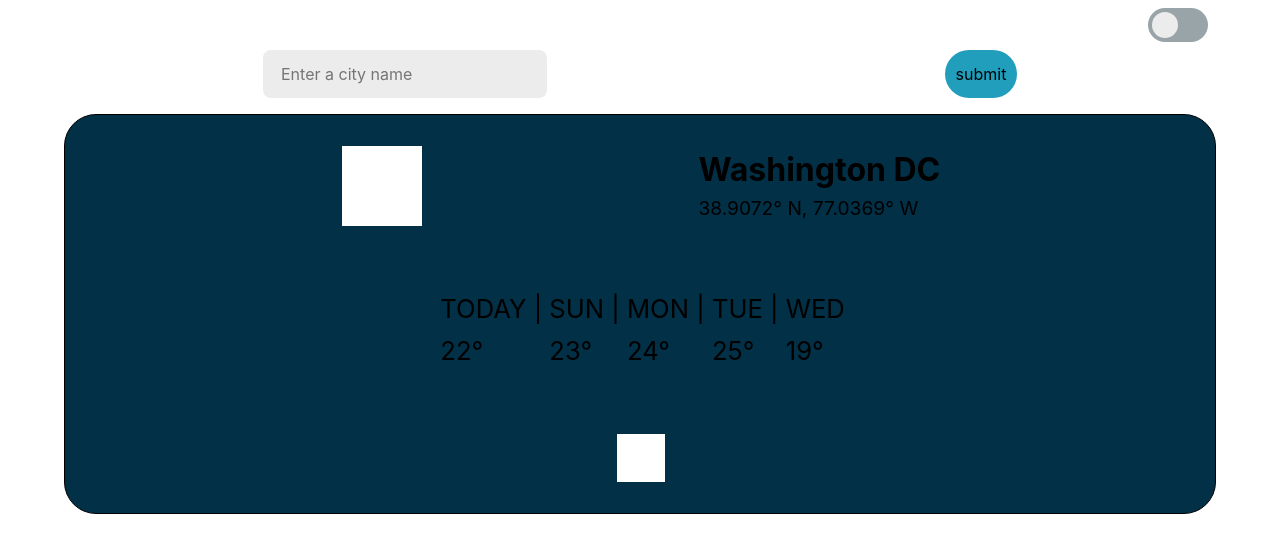
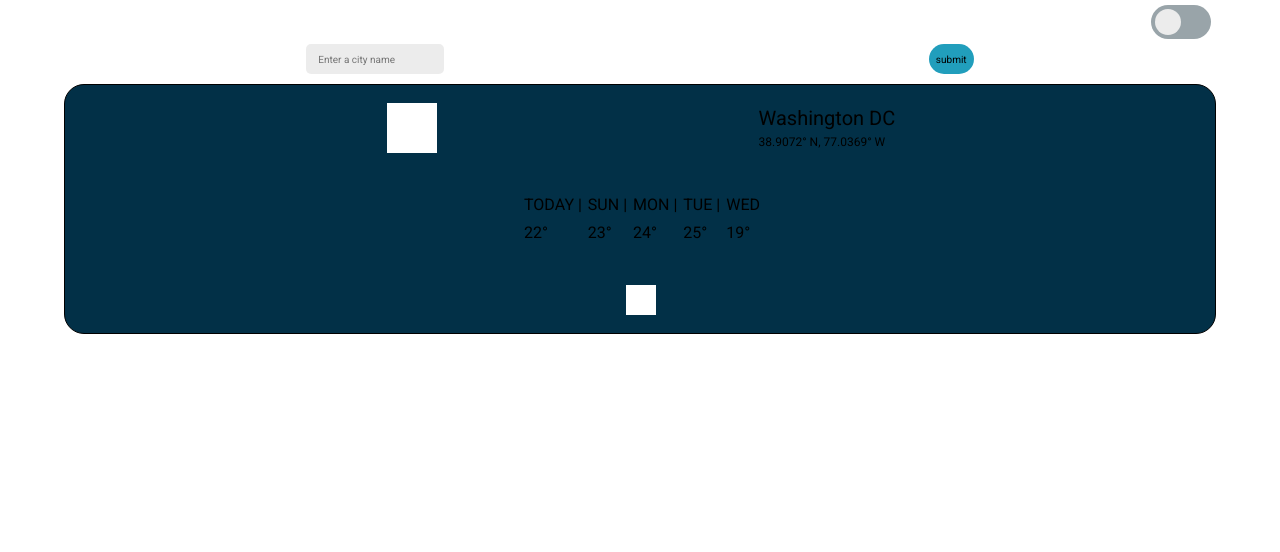
Before and after one commit to anavarro99dev/AGILE-proyect-vue3, a Vue app: page / in a window 1280 px wide. Shown: the top 552 px of the page. Built offline with nearby package versions, Linux system fonts and the light colour scheme.

Commit message:
Style#2 Correccion

```diff
--- a/index.html
+++ b/index.html
@@ -1,13 +1,19 @@
 <!DOCTYPE html>
 <html lang="en">
+
 <head>
   <meta charset="UTF-8" />
   <link rel="icon" type="image/svg+xml" href="/vite.svg" />
   <meta name="viewport" content="width=device-width, initial-scale=1.0" />
   <title>Vite + Vue + TS</title>
+  <link rel="preconnect" href="https://fonts.googleapis.com">
+  <link rel="preconnect" href="https://fonts.gstatic.com" crossorigin>
+  <link href="https://fonts.googleapis.com/css2?family=Roboto:wght@300;400&display=swap" rel="stylesheet">
 </head>
+
 <body>
   <div id="app"></div>
   <script type="module" src="/src/main.ts"></script>
 </body>
+
 </html>
--- a/src/style.css
+++ b/src/style.css
@@ -1,6 +1,8 @@
+/* CSS Reset */
 :root {
-  font-family: Inter, Avenir, Helvetica, Arial, sans-serif;
-  font-size: 16px;
+  --font: 'Roboto', sans-serif;
+  font-family: var(--font);
+  font-size: 10px;
   line-height: 24px;
   font-weight: 400;
 
@@ -11,11 +13,6 @@
   -webkit-text-size-adjust: 100%;
 }
 
-html{
-  font-size: 62.5%;
-}
-
-/* CSS Reset */
 /* Box sizing rules */
 *,
 *::before,
```
Lines whose indentation alone changed are shown as unchanged.
